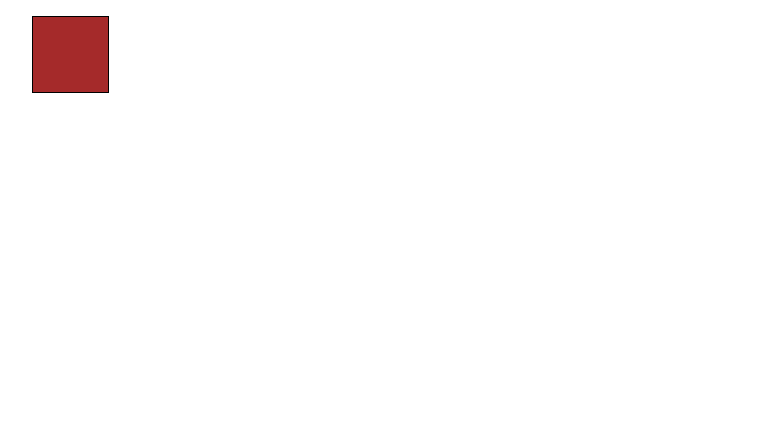
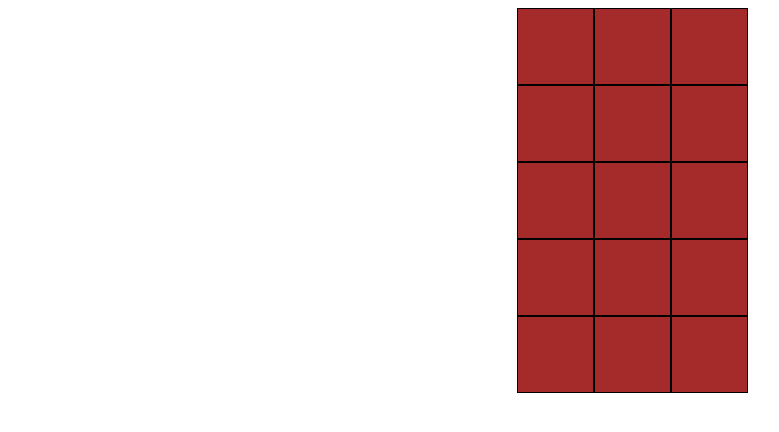
Before and after one commit to Anveio/farm-simulator, a React app: page / in a window 1280 px wide. Shown: the top 432 px of the page, without its empty margins (16-795 px from the left). Built offline with nearby package versions, Linux system fonts and the light colour scheme.

Commit message:
Farm now consists of a grid of tiles

```diff
--- a/src/components/App.tsx
+++ b/src/components/App.tsx
@@ -12,26 +12,32 @@ export default class App extends React.Component<any, any>{
 
 const Game = () => {
   return(
-    <div>
-      <Farm farmRows={1} farmColumns={1} />
+    <div className="container">
+      <Farm farmRows={5} farmColumns={3} />
     </div>
   )
 }
 
 interface FarmProps { farmColumns: number; farmRows: number; }
 const Farm = (props: FarmProps) => {
-  let rows = [];
-    for(let i=0; i < props.farmRows; i++){
-      for(let j=0; j < props.farmColumns; j++){
-        rows.push(
-          <li><Tile key={[i,j].toString()}/></li>
-        )
-      }
-    }
+  let row = [];
+  let farmGrid = []
+  for(let i = 0; i < props.farmRows; i++){
+    row.push(
+      <li><Tile key={i}/></li>
+    )
+  }
+
+  for(let j = 0; j < props.farmColumns; j++){
+    farmGrid.push(
+      <div key={j}>{row}</div>
+    )
+  }
+
 
   return (
     <ul className="tile-container">
-      {rows}
+      {farmGrid}
     </ul>
   )
 }
--- a/src/stylesheets/app.css
+++ b/src/stylesheets/app.css
@@ -2,16 +2,18 @@ h1 {
   text-align: center;
 }
 
-.menu {
-  max-width: 300px;
-  max-height: 900px;
-  border: 3px dashed black;
+.container {
+  text-align: center;
+  justify-content: center;
+  margin: auto;
+  width: 100%
 }
 
 .tile-container {
+  position: fixed;
+  justify-content: center;
   display: flex;
-  max-width: 500px;
-  max-height: 500px;
+  width: 100%;
 }
 
 .tile {
@@ -22,6 +24,8 @@ h1 {
   width: 3em;
 }
 
-li {
+ul {
   list-style: none;
+  margin: 0 0 0 0;
+  padding: 0 0 0 0;
 }
```
